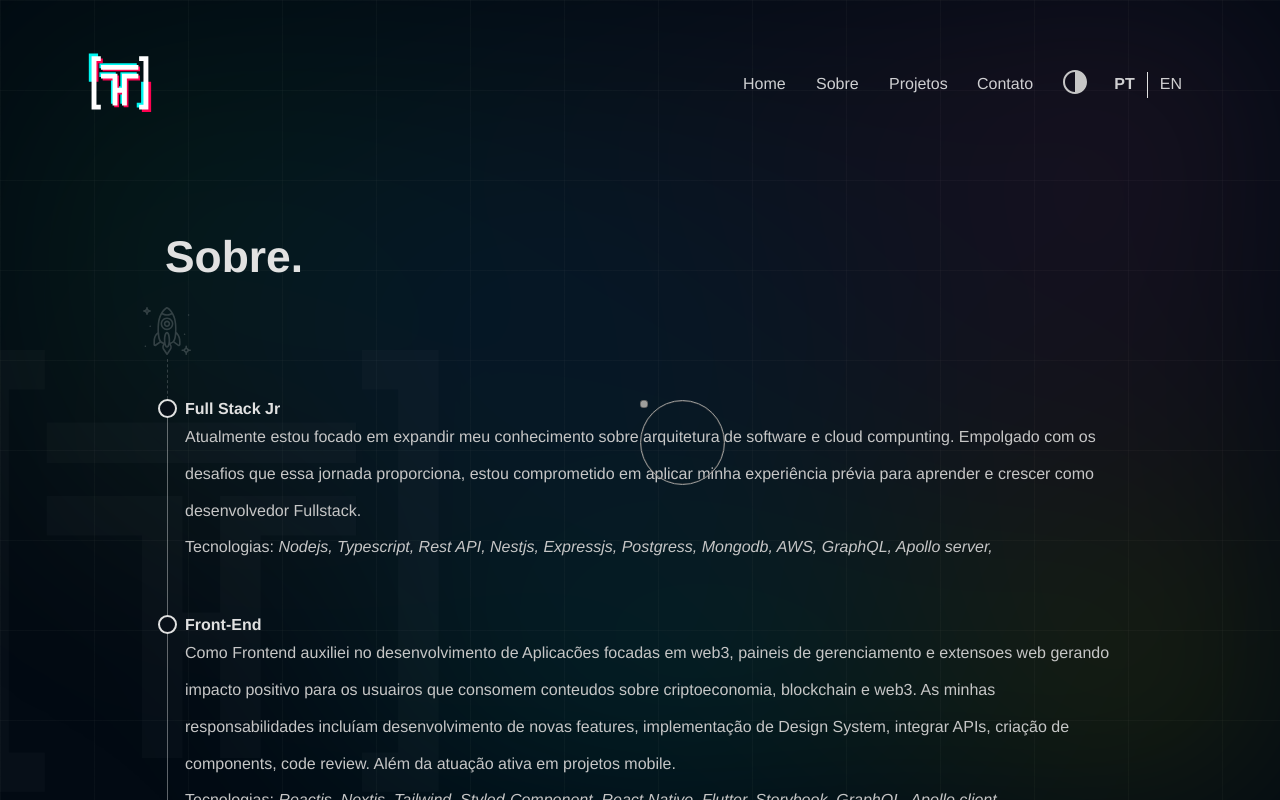
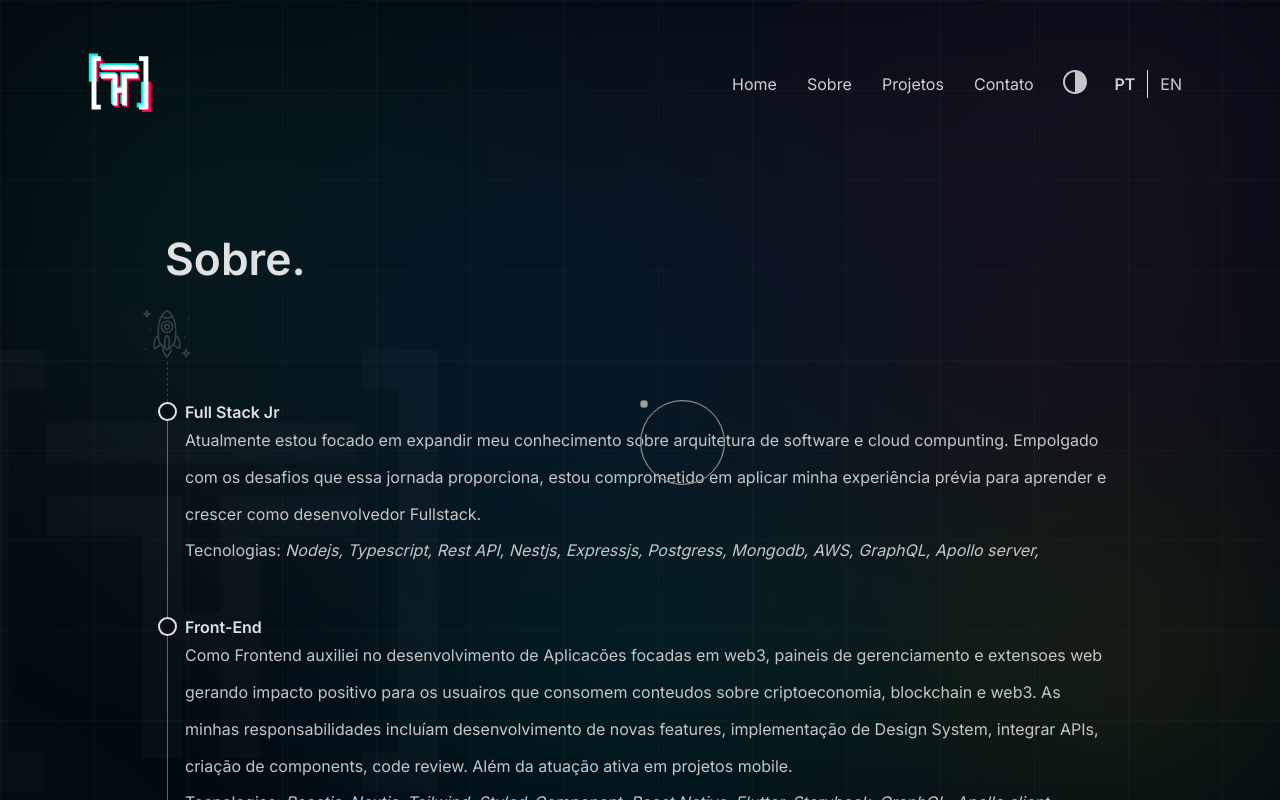
Before and after one commit to ThiagoHonoP/portfolio, a Next.js app: page /en/about in a window 1280 px wide. Shown: the top 800 px of the page. Built offline with nearby package versions, Linux system fonts and the light colour scheme; no server answers.

Commit message:
style: change theme font Rubik to Inter

```diff
--- a/src/app/layout.tsx
+++ b/src/app/layout.tsx
@@ -1,5 +1,5 @@
 "use client";
-import { Rubik } from "next/font/google";
+import { Inter } from "next/font/google";
 import "./globals.css";
 import StyledComponentsRegistry from "@/lib/styled-components-registry";
 import AppContext from "@/utils/context";
@@ -9,7 +9,7 @@ import { loadState } from "@/utils/localstorage";
 import { Analytics } from "@vercel/analytics/react";
 import { GoogleAnalytics } from "@next/third-parties/google";
 
-const rubik = Rubik({ subsets: ["latin"], weight: ["400", "500", "600"] });
+const inter = Inter({ subsets: ["latin"], weight: ["400", "500", "600"] });
 
 export default function RootLayout({
   children,
@@ -29,7 +29,7 @@ export default function RootLayout({
 
   return (
     <html lang="pt-BR">
-      <body className={rubik.className}>
+      <body className={inter.className}>
         <StyledComponentsRegistry>
           <LanguageProvider>
             <AppContext.Provider
--- a/src/components/Layout/styles.ts
+++ b/src/components/Layout/styles.ts
@@ -187,16 +187,11 @@ export const BodyStyling = createGlobalStyle`
   opacity: 1;
 }
 
-:global(body) {
-    font-family: -apple-system, BlinkMacSystemFont, Avenir Next, Avenir,
-      Helvetica, sans-serif;
-}
-
 
 body {
   background: var(--bg) !important;
   padding-right: 0px !important;
-  font-family: '__Rubik_ca98e2', sans-serif;
+  font-family: 'Inter', sans-serif;
   margin:0;
     -webkit-tap-highlight-color: rgba(0,0,0,0);
     -moz-osx-font-smoothing:grayscale;
@@ -220,7 +215,7 @@ svg{
 }
 
 a, h1, h2, h3, h4, h5, h6, p, button, input[type=text], input[type=date], input[type=password], input[type=value], b, label, td, select, textarea, th {
-  font-family: '__Rubik_ca98e2', sans-serif;
+  font-family: 'Inter', sans-serif;
   text-rendering: geometricPrecision;
   color: var(--cw);
 }
```
